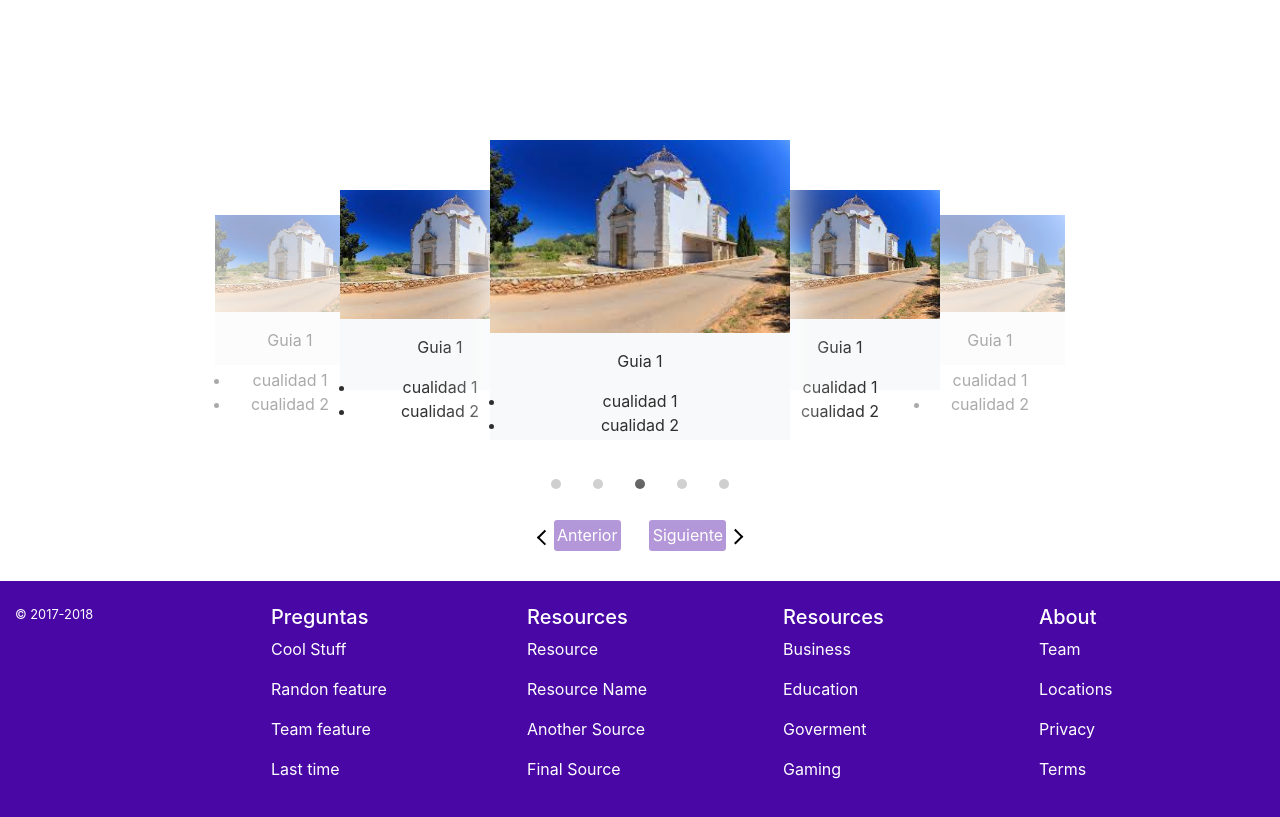
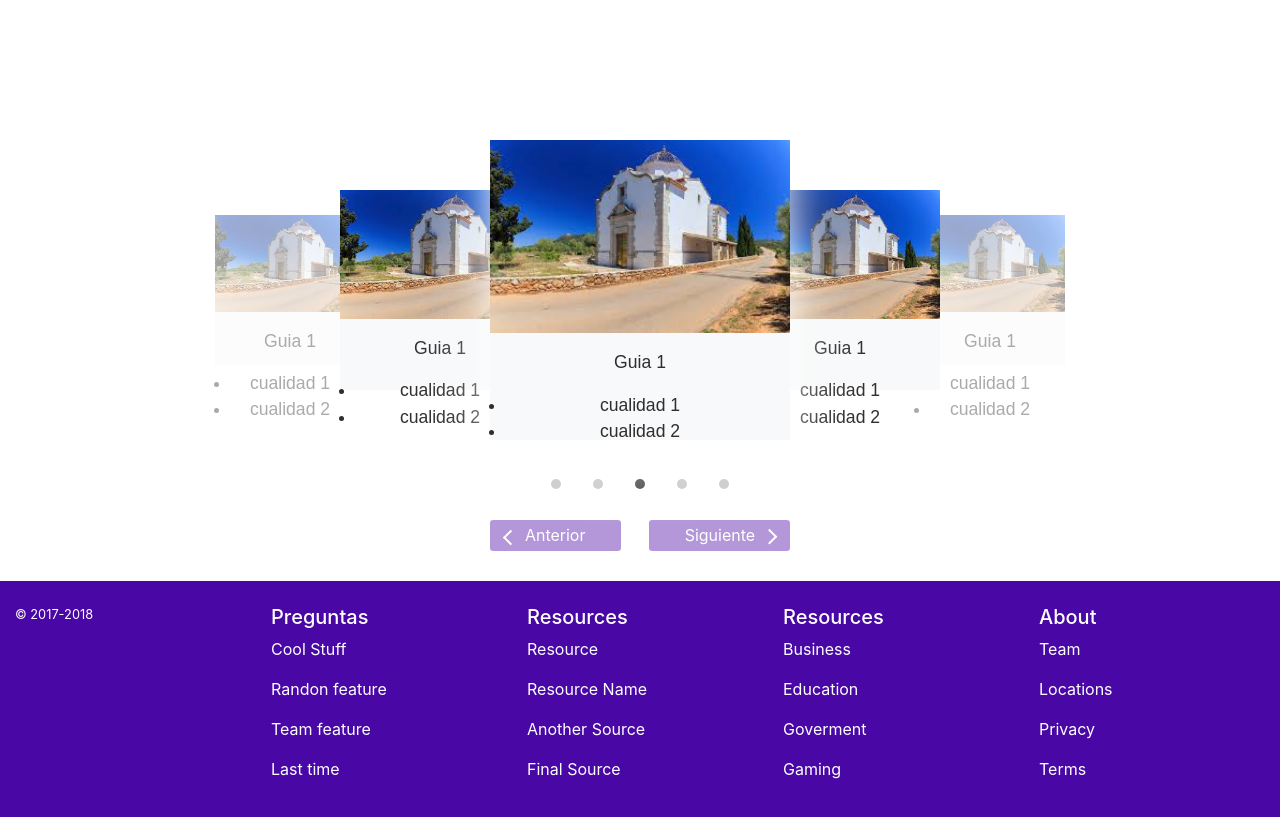
Before and after one commit to yenifergalarza/tugui, a plain HTML site: page src/index.html in a window 1280 px wide. Shown: the part 3932-4749 px from the top of the page. Drawn offline with nearby package versions, Linux system fonts and the light colour scheme.

Commit message:
cambios en ultima seccion

```diff
--- a/src/css/carousel.css
+++ b/src/css/carousel.css
@@ -9,6 +9,7 @@
     margin: 0 auto;
     max-width: 1000px;
     position: relative;
+    font-size: 1.1rem;
 }
 
 .gallery-item {
@@ -71,7 +72,7 @@
     margin: 0 0.9rem;
     text-transform: capitalize;
     background: rgba(73, 7, 165, 0.414);
-    padding: .2rem;
+    padding: .2rem 2.2rem;
     color: #fff;
     border-radius: 0.2rem;
 }
@@ -90,12 +91,12 @@
 }
 
 .gallery-controls-Anterior::before {
-    border: solid #000;
+    border: solid rgb(255, 255, 255);
     border-width: 0 2px 2px 0;
     content: '';
     display: inline-block;
     height: .7rem;
-    left: -1.2rem;
+    left: .7rem;
     padding: .2rem;
     position: absolute;
     top: 25%;
@@ -105,7 +106,7 @@
 }
 
 .gallery-controls-Anterior:hover::before {
-    left: -1.5rem;
+    left: .2rem;
 }
 
 .gallery-controls-Siguiente {
@@ -113,14 +114,14 @@
 }
 
 .gallery-controls-Siguiente::before {
-    border: solid #000;
+    border: solid rgb(255, 255, 255);
     border-width: 0 2px 2px 0;
     content: '';
     display: inline-block;
     height: .7rem;
     padding: .2rem;
     position: absolute;
-    right: -1.2rem;
+    right: 0.7rem;
     top: 50%;
     transform: rotate(-45deg) translateY(-50%);
     transition: right 0.15s ease-in-out;
@@ -128,7 +129,7 @@
 }
 
 .gallery-controls-Siguiente:hover::before {
-    right: -1.5rem;
+    right: .2rem;
 }
 
 .gallery-nav {
--- a/src/index.html
+++ b/src/index.html
@@ -140,7 +140,7 @@
             </div>
 
 
-            <div class="gallery-container">
+            <div class="gallery-container kanit">
                 <div class=" gallery-item bg-light">
                     <div class="d-flex flex-column justify-content-center  w-80">
                         <img class="w-100" src="./assets/img04.jpg" alt="" srcset="">
```
